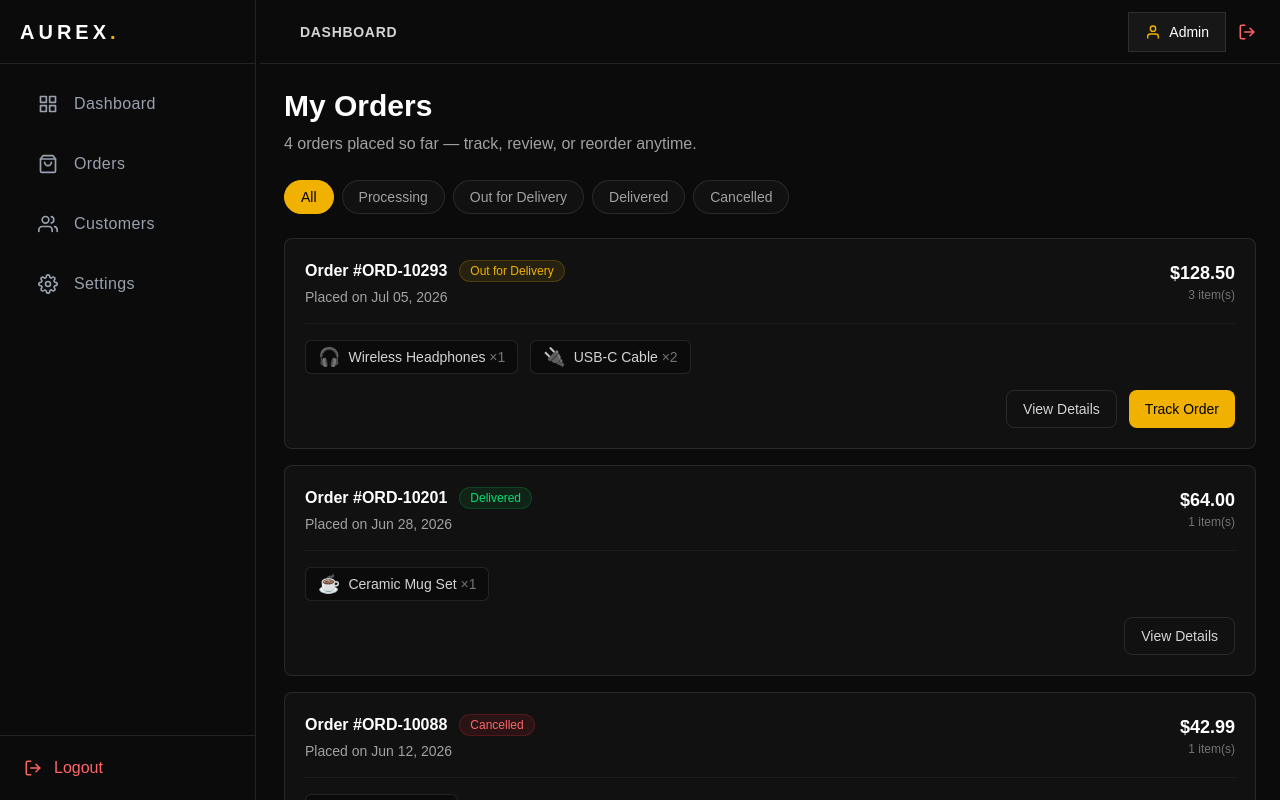
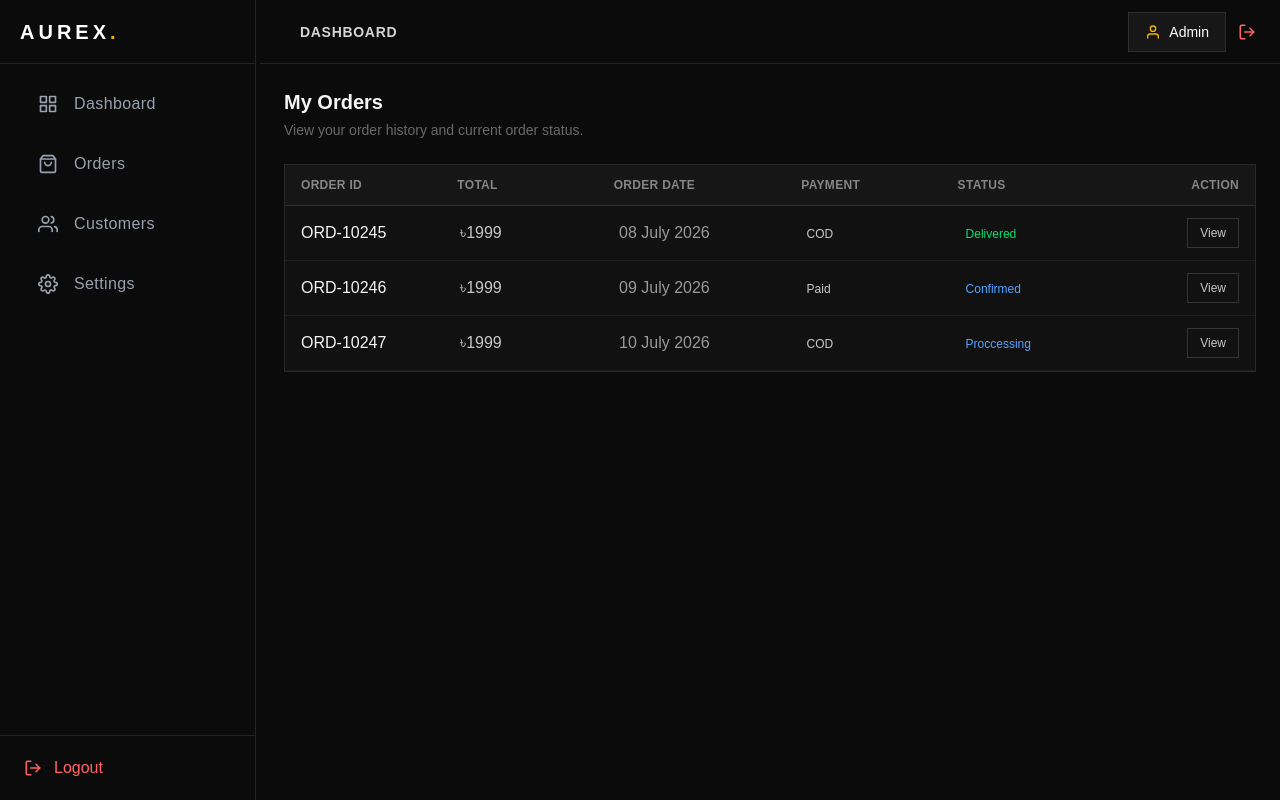
Before and after one commit to dev-nirob1/order-verification-system, a Next.js app: page /users/my-orders in a window 1280 px wide. Shown: the top 800 px of the page. Built offline with nearby package versions, Linux system fonts and the light colour scheme.

Commit message:
my-orders page

```diff
--- a/src/app/(dashboard)/users/my-orders/page.js
+++ b/src/app/(dashboard)/users/my-orders/page.js
@@ -1,152 +1,176 @@
 "use client";
 
-import { useState } from "react";
+import TableContainer from "@/app/components/ui/table/TableContainer";
+import TableData from "@/app/components/ui/table/TableData";
+import TableHeader from "@/app/components/ui/table/TableHeader";
+import TableRow from "@/app/components/ui/table/TableRow";
 
-const FILTERS = ["All", "Processing", "Out for Delivery", "Delivered", "Cancelled"];
-
-const STATUS_STYLES = {
-  Processing: "bg-blue-500/10 text-blue-400 border-blue-500/20",
-  "Out for Delivery": "bg-yellow-500/10 text-yellow-500 border-yellow-500/20",
-  Delivered: "bg-green-500/10 text-green-400 border-green-500/20",
-  Cancelled: "bg-red-500/10 text-red-400 border-red-500/20",
-};
-
-const MOCK_ORDERS = [
+const orders = [
   {
-    id: "ORD-10293",
-    date: "Jul 05, 2026",
-    status: "Out for Delivery",
-    total: 128.5,
-    items: [
-      { name: "Wireless Headphones", qty: 1, image: "🎧" },
-      { name: "USB-C Cable", qty: 2, image: "🔌" },
-    ],
+    id: "ORD-10245",
+    total: 1999,
+    date: "08 July 2026",
+    paymentStatus: "COD",
+    status: "Delivered",
   },
   {
-    id: "ORD-10201",
-    date: "Jun 28, 2026",
-    status: "Delivered",
-    total: 64.0,
-    items: [{ name: "Ceramic Mug Set", qty: 1, image: "☕" }],
+    id: "ORD-10246",
+    total: 1999,
+    date: "09 July 2026",
+    paymentStatus: "Paid",
+    status: "Confirmed",
   },
   {
-    id: "ORD-10088",
-    date: "Jun 12, 2026",
-    status: "Cancelled",
-    total: 42.99,
-    items: [{ name: "Phone Case", qty: 1, image: "📱" }],
-  },
-  {
-    id: "ORD-09965",
-    date: "May 30, 2026",
-    status: "Processing",
-    total: 219.0,
-    items: [
-      { name: "Desk Lamp", qty: 1, image: "💡" },
-      { name: "Notebook", qty: 3, image: "📓" },
-    ],
+    id: "ORD-10247",
+    total: 1999,
+    date: "10 July 2026",
+    paymentStatus: "COD",
+    status: "Proccessing",
   },
 ];
 
-export default function MyOrders() {
-  const [activeFilter, setActiveFilter] = useState("All");
+const gridCols =
+  "md:grid-cols-[1fr_1fr_1.2fr_1fr_1fr_0.8fr]";
 
-  const filteredOrders =
-    activeFilter === "All"
-      ? MOCK_ORDERS
-      : MOCK_ORDERS.filter((o) => o.status === activeFilter);
+
+const MyOrdersPage = () => {
+
+  const handleView = (id) => {
+    console.log(id);
+    // open modal or navigate details page
+  };
+
 
   return (
     <div className="space-y-6">
+
+      {/* Header */}
       <div>
-        <h1 className="text-3xl font-bold text-white">My Orders</h1>
-        <p className="mt-2 text-neutral-400">
-          {MOCK_ORDERS.length} orders placed so far — track, review, or reorder anytime.
+        <h1 className="text-xl font-semibold text-[#F5F5F5]">
+          My Orders
+        </h1>
+
+        <p className="mt-1 text-sm text-[#F5F5F5]/40">
+          View your order history and current order status.
         </p>
       </div>
 
-      {/* Filter tabs */}
-      <div className="flex flex-wrap gap-2">
-        {FILTERS.map((filter) => (
-          <button
-            key={filter}
-            onClick={() => setActiveFilter(filter)}
-            className={`rounded-full border px-4 py-1.5 text-sm font-medium transition ${
-              activeFilter === filter
-                ? "border-yellow-500 bg-yellow-500 text-black"
-                : "border-white/10 bg-[#111] text-neutral-400 hover:border-white/20 hover:text-white"
-            }`}
+
+      {/* Table */}
+      <TableContainer>
+
+        <TableHeader gridCols={gridCols}>
+          <div>Order ID</div>
+          <div>Total</div>
+          <div>Order Date</div>
+          <div>Payment</div>
+          <div>Status</div>
+          <div className="text-right">
+            Action
+          </div>
+        </TableHeader>
+
+
+        {orders.map((order) => (
+          <TableRow
+            key={order.id}
+            gridCols={gridCols}
           >
-            {filter}
-          </button>
-        ))}
-      </div>
 
-      {/* Order list */}
-      {filteredOrders.length === 0 ? (
-        <div className="rounded-lg border border-white/10 bg-[#111] p-10 text-center">
-          <p className="text-lg font-medium text-white">No orders here yet</p>
-          <p className="mt-1 text-sm text-neutral-400">
-            Orders with this status will show up once they're placed.
-          </p>
-        </div>
-      ) : (
-        <div className="space-y-4">
-          {filteredOrders.map((order) => (
-            <div
-              key={order.id}
-              className="group rounded-lg border border-white/10 bg-[#111] p-5 transition hover:border-yellow-500/30"
-            >
-              <div className="flex flex-wrap items-start justify-between gap-3">
-                <div>
-                  <div className="flex items-center gap-3">
-                    <p className="font-semibold text-white">Order #{order.id}</p>
+            {/* Order ID */}
+            <TableData label="Order ID">
+              <span className="font-medium text-[#F5F5F5]">
+                {order.id}
+              </span>
+            </TableData>
+
+
+            {/* Total */}
+            <TableData label="Total">
+              <span className="text-[#F5F5F5]/80">
+                ৳{order.total}
+              </span>
+            </TableData>
+
+
+            {/* Date */}
+            <TableData label="Order Date">
+              <span className="text-[#F5F5F5]/60">
+                {order.date}
+              </span>
+            </TableData>
+
+
+            {/* Payment */}
+            <TableData label="Payment">
+              <span className="text-xs font-medium text-[#F5F5F5]/80">
+                {order.paymentStatus}
+              </span>
+            </TableData>
+
+
+            {/* Status */}
+            <TableData label="Status">
               <span
-                      className={`rounded-full border px-2.5 py-0.5 text-xs font-medium ${STATUS_STYLES[order.status]}`}
+                className={`
+                  text-xs font-medium
+                  ${
+                    order.status === "Delivered"
+                      ? "text-green-400"
+                      : order.status === "Processing"
+                      ? "text-yellow-400"
+                      : "text-blue-400"
+                  }
+                `}
               >
                 {order.status}
               </span>
-                  </div>
-                  <p className="mt-1 text-sm text-neutral-400">Placed on {order.date}</p>
-                </div>
+            </TableData>
 
-                <div className="text-right">
-                  <p className="text-lg font-semibold text-white">${order.total.toFixed(2)}</p>
-                  <p className="text-xs text-neutral-500">
-                    {order.items.reduce((sum, i) => sum + i.qty, 0)} item(s)
-                  </p>
-                </div>
-              </div>
 
-              {/* Item preview row */}
-              <div className="mt-4 flex items-center gap-3 border-t border-white/5 pt-4">
-                {order.items.map((item, idx) => (
+            {/* Action */}
+            <TableData label="Action" align="right">
+
+              <button
+                onClick={() => handleView(order.id)}
+                className="
+                  border border-white/15
+                  px-3 py-1.5
+                  text-xs font-medium
+                  text-[#F5F5F5]/80
+                  transition-colors
+                  hover:bg-white/10
+                "
+              >
+                View
+              </button>
+
+            </TableData>
+
+
+          </TableRow>
+        ))}
+
+
+        {orders.length === 0 && (
           <div
-                    key={idx}
-                    className="flex items-center gap-2 rounded-md border border-white/10 bg-[#0b0b0b] px-3 py-1.5"
+            className="
+              px-4 py-10
+              text-center
+              text-sm
+              text-[#F5F5F5]/30
+            "
           >
-                    <span className="text-lg leading-none">{item.image}</span>
-                    <span className="text-sm text-neutral-300">
-                      {item.name} <span className="text-neutral-500">×{item.qty}</span>
-                    </span>
-                  </div>
-                ))}
-              </div>
-
-              <div className="mt-4 flex justify-end gap-3">
-                <button className="rounded-lg border border-white/10 px-4 py-2 text-sm font-medium text-neutral-300 transition hover:border-white/20 hover:text-white">
-                  View Details
-                </button>
-                {order.status !== "Cancelled" && order.status !== "Delivered" && (
-                  <button className="rounded-lg bg-yellow-500 px-4 py-2 text-sm font-medium text-black transition hover:bg-yellow-400">
-                    Track Order
-                  </button>
-                )}
-              </div>
-            </div>
-          ))}
+            You haven&apos;t placed any orders yet.
           </div>
         )}
+
+
+      </TableContainer>
+
     </div>
   );
-}
+};
+
+
+export default MyOrdersPage;
```
Lines whose indentation alone changed are shown as unchanged.
